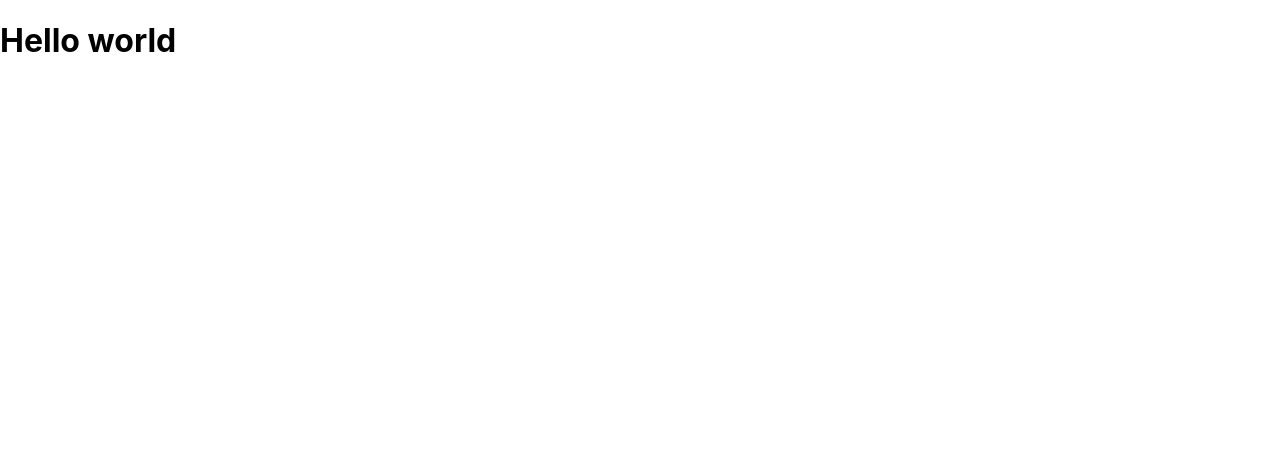
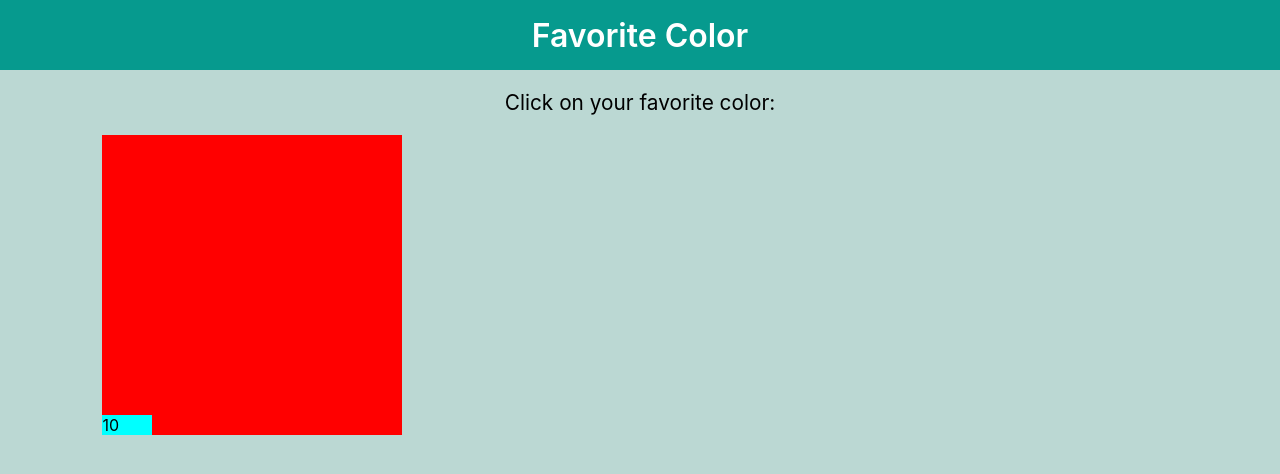
Before and after one commit to LotanT/color-votes, a React (Create React App) app: page / in a window 1280 px wide. Shown: the top 474 px of the page. Built offline with nearby package versions, Linux system fonts and the light colour scheme.

Commit message:
*create main page "FavoriteColor" *create cube component *styling

```diff
--- a/package.json
+++ b/package.json
@@ -9,6 +9,7 @@
     "react": "^18.2.0",
     "react-dom": "^18.2.0",
     "react-scripts": "5.0.1",
+    "sass": "^1.52.3",
     "web-vitals": "^2.1.4"
   },
   "scripts": {
--- a/src/App.js
+++ b/src/App.js
@@ -1,8 +1,12 @@
+import { FavoriteColor } from "./pages/FavoriteColor";
+import './assets/style/main.scss'
+
 
 function App() {
   return (
     <div className="App">
-    <h1>Hello world</h1>
+    <header className="container">Favorite Color</header>
+    <FavoriteColor/>
     </div>
   );
 }
--- /dev/null
+++ b/src/assets/style/_color-cube.scss
@@ -0,0 +1,11 @@
+.cube{
+    background-color: red;
+    width: 300px;
+    height: 300px;
+    .scale{
+        background-color: aqua;
+        height: 20px;
+        position: relative;
+        top: 280px;
+    }
+}
--- /dev/null
+++ b/src/assets/style/_favorite-color.scss
@@ -0,0 +1,18 @@
+.favorite-color{
+    flex-grow: 1;
+    background-color: #bbd8d3;
+    .title{
+        color: rgb(0, 0, 0);
+        font-size: 1.3em;
+        text-align: center;
+        margin-top: 20px;
+        font-weight: 400;
+    }
+    .cube-container{
+        display: flex;
+        flex-wrap: wrap;
+        gap: 20px;
+        margin-top: 20px;
+    }
+
+}
--- /dev/null
+++ b/src/assets/style/main.scss
@@ -0,0 +1,24 @@
+@import 'color-cube';
+@import 'favorite-color';
+@import 'styles.scss';
+
+
+
+
+
+.App{
+    min-height: 100vh;
+    display: flex;
+    flex-direction: column;
+    header{
+        height: 70px;
+        display: flex;
+        align-items: center;
+        width: 100%;
+        background-color: #069A8E;
+        justify-content: center;
+        color: white;
+        font-size: 2em;
+        font-weight: 600;
+    }
+}
--- /dev/null
+++ b/src/assets/style/styles.scss
@@ -0,0 +1,57 @@
+/* You can add global styles to this file, and also import other style files */
+* {
+    box-sizing: border-box;
+}
+
+html {
+    font-family: "Lucida Sans", "Lucida Sans Regular", "Lucida Grande", "Lucida Sans Unicode", Geneva, Verdana,
+        sans-serif;
+}
+
+body {
+    margin: 0;
+}
+
+h1,
+h2,
+h3,
+h4,
+h5,
+h6,
+p {
+    margin: 0;
+    font-weight: normal;
+    padding: 0;
+}
+
+a {
+    text-decoration: none;
+    color: inherit;
+    cursor: pointer;
+    // &:hover {
+    //     text-decoration: underline;
+    // }
+
+}
+
+a.active {
+    color: rgb(172, 1, 1);
+}
+
+button {
+    font-family: inherit;
+    cursor: pointer;
+
+    * {
+        pointer-events: none;
+    }
+}
+
+input {
+    font-family: inherit;
+    text-align: inherit;
+}
+
+.container {
+    padding-inline: 8vw;
+}
--- /dev/null
+++ b/src/cmps/ColorCube.js
@@ -0,0 +1,10 @@
+
+
+
+export function ColorCube (){
+    return(
+        <container className="cube">
+            <div className="scale" style={{'width': '50px'}}>10</div>
+        </container>
+    )
+}
--- /dev/null
+++ b/src/pages/FavoriteColor.js
@@ -0,0 +1,14 @@
+import { ColorCube } from "../cmps/ColorCube";
+
+
+
+export function FavoriteColor() {
+    return (
+        <container className='favorite-color container'>
+            <div className="title">Click on your favorite color:</div>
+            <div className="cube-container">
+                <ColorCube />
+            </div>
+        </container>
+    )
+}
```
Also changed, not shown: 1 other file (tests, documents, lock files or other folders).
